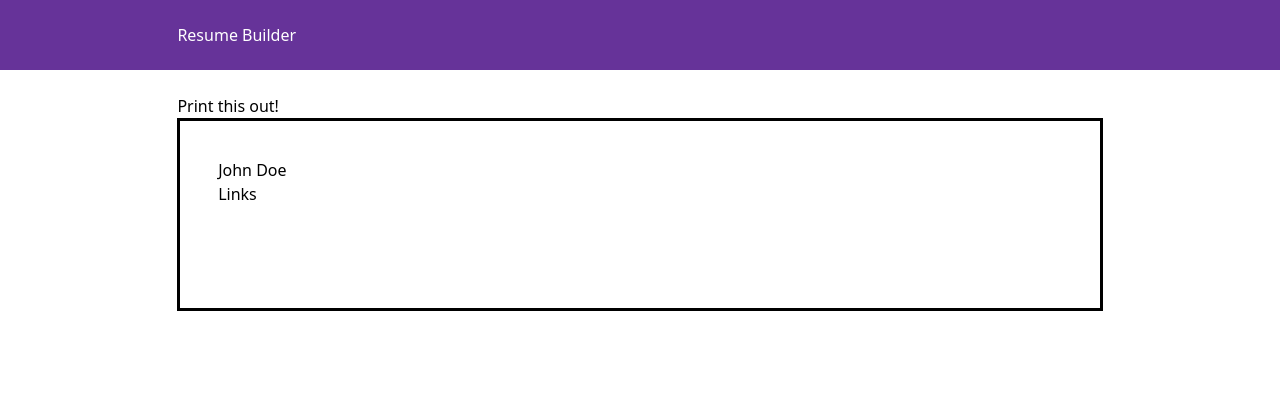
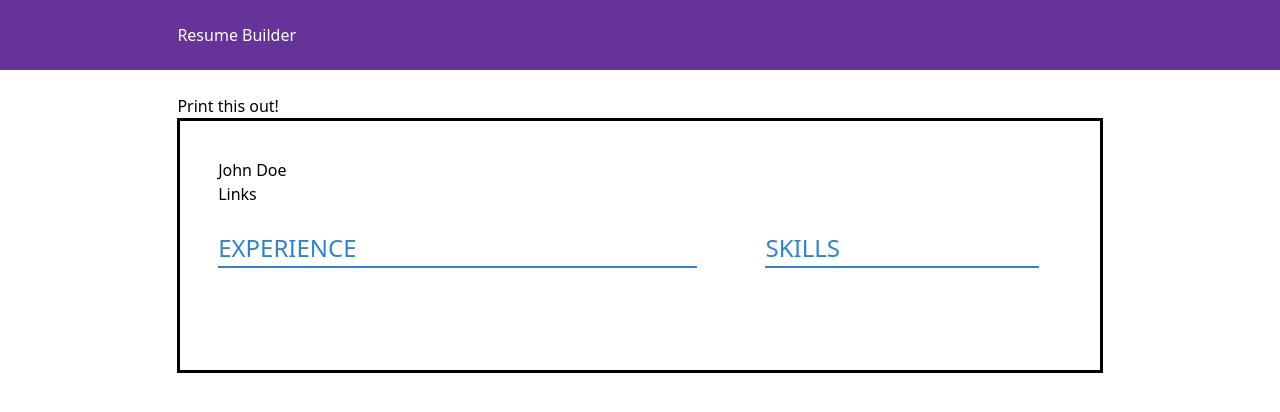
Before and after one commit to ravivarshney01/resume-builder, a Gatsby site: page / in a window 1280 px wide. Built offline with nearby package versions, Linux system fonts and the light colour scheme; Gatsby itself is replaced by a stand-in of ours.

Commit message:
divided layout

```diff
--- a/src/components/Resume.js
+++ b/src/components/Resume.js
@@ -11,6 +11,21 @@ class Resume extends Component {
         }}
       >
         <PersonalDetails />
+        <div className="flex pt-6">
+          <div className="w-7/12">
+            {/* left side */}
+            <h2 className="w-full text-2xl text-blue-600 border-b-2 border-blue-600 font-medium">
+              EXPERIENCE
+            </h2>
+          </div>
+          <div className="w-1/12">{/* empty space */}</div>
+          <div className="w-4/12">
+            {/* right side */}
+            <h2 className="w-full text-2xl text-blue-600 border-b-2 border-blue-600 font-medium">
+              SKILLS
+            </h2>
+          </div>
+        </div>
       </div>
     )
   }
```
